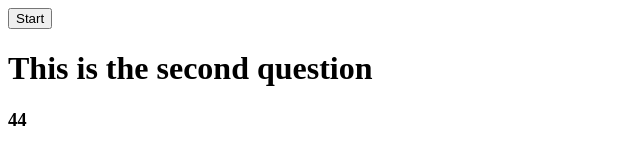
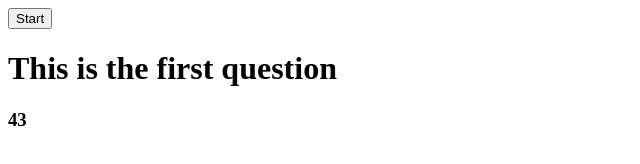
Before and after one commit to Grant-Ellington/Timed-Quiz, a plain HTML site: page index.html in a window 1280 px wide. Both pictures are taken after a click on the button "Start". Shown: the whole page, without its empty margins (0-640 px from the left). Drawn offline with Linux system fonts and the light colour scheme.

Commit message:
added timer and quesiton counter

```diff
--- a/assets/js/script.js
+++ b/assets/js/script.js
@@ -10,28 +10,32 @@ var questionArr = [
         answer: 'e'
     }
 ];
-console.log(questionArr[0].options)
 
 timeLeft = 45;
+currentQuestion = 0;
+score = 0;
 
 var startButton = document.querySelector('#start-button')
 var questionView = document.querySelector('#question-view')
-var timer = document.querySelector('#timer')
+var timerView = document.querySelector('#timerView')
+var optionView = document.querySelector('#option-view')
+
+function startGame(){
+    startTimer();
+    displayQuestion();
+    displayOptions();
+}
 function startTimer(){
-
-    var timeInterval = setInterval(function(){
-        if(timeLeft>0){
-            timer.textContent = timeLeft;
-            timeLeft--;
-            for( var i=0; i<questionArr.length; i++) {
-                questionView.textContent = questionArr[i].question
-            }
-        } else{
-            console.log('boom');
-            clearInterval( timeInterval);
-        }
-
+    timer = setInterval(function(){
+        timeLeft--;
+        console.log(timeLeft)
+        timerView.innerHTML = timeLeft
     },1000)
 }
+function displayQuestion(){
+questionView.textContent = questionArr[currentQuestion].question
+}
 
-startButton.addEventListener('click', startTimer)
+
+
+startButton.addEventListener('click', startGame)
--- a/index.html
+++ b/index.html
@@ -15,7 +15,10 @@
         <h1 id="question-view"></h1>
     </div>
     <div>
-        <h3 id ="timer"></h3>
+        <h1 id="option-view"></h1>
+    </div>
+    <div>
+        <h3 id ="timerView"></h3>
     </div>
 </body>
 <script src="./assets/js/script.js"></script>
```
